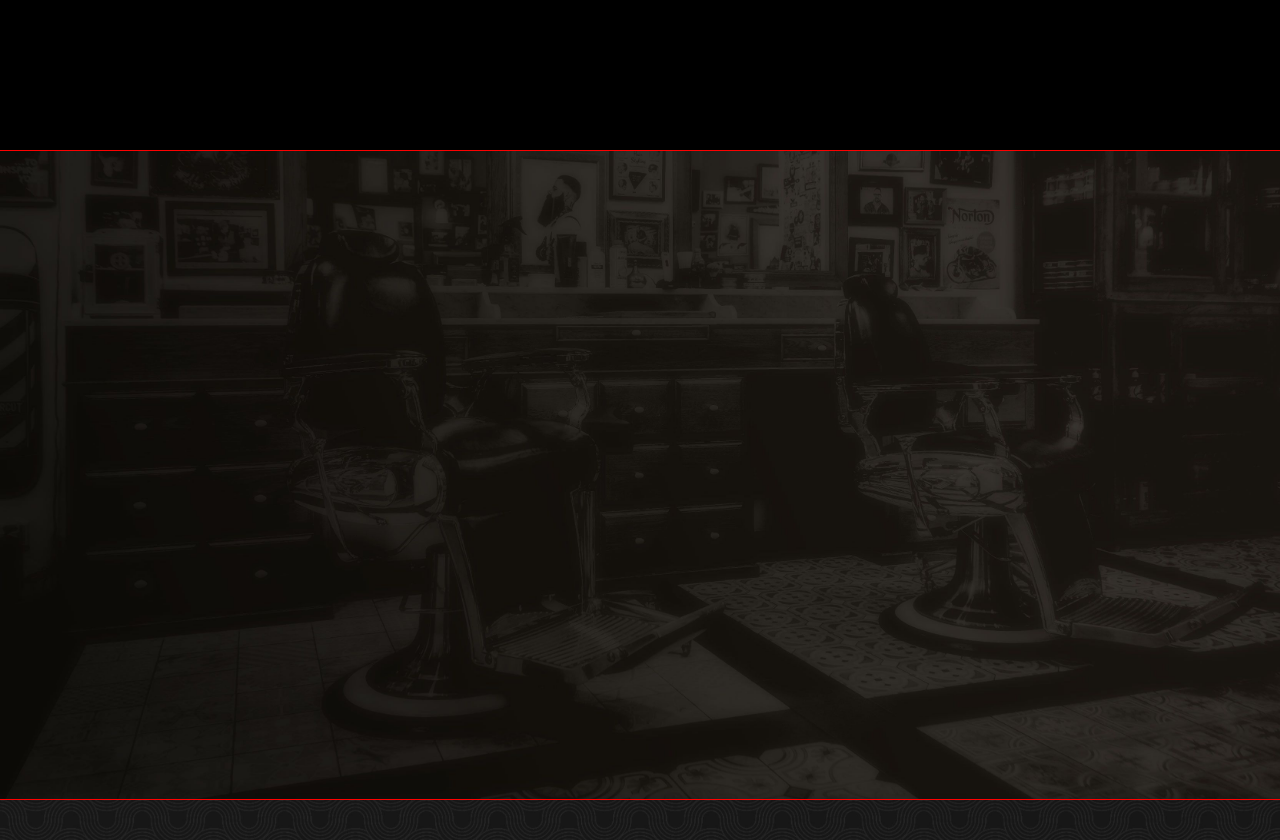
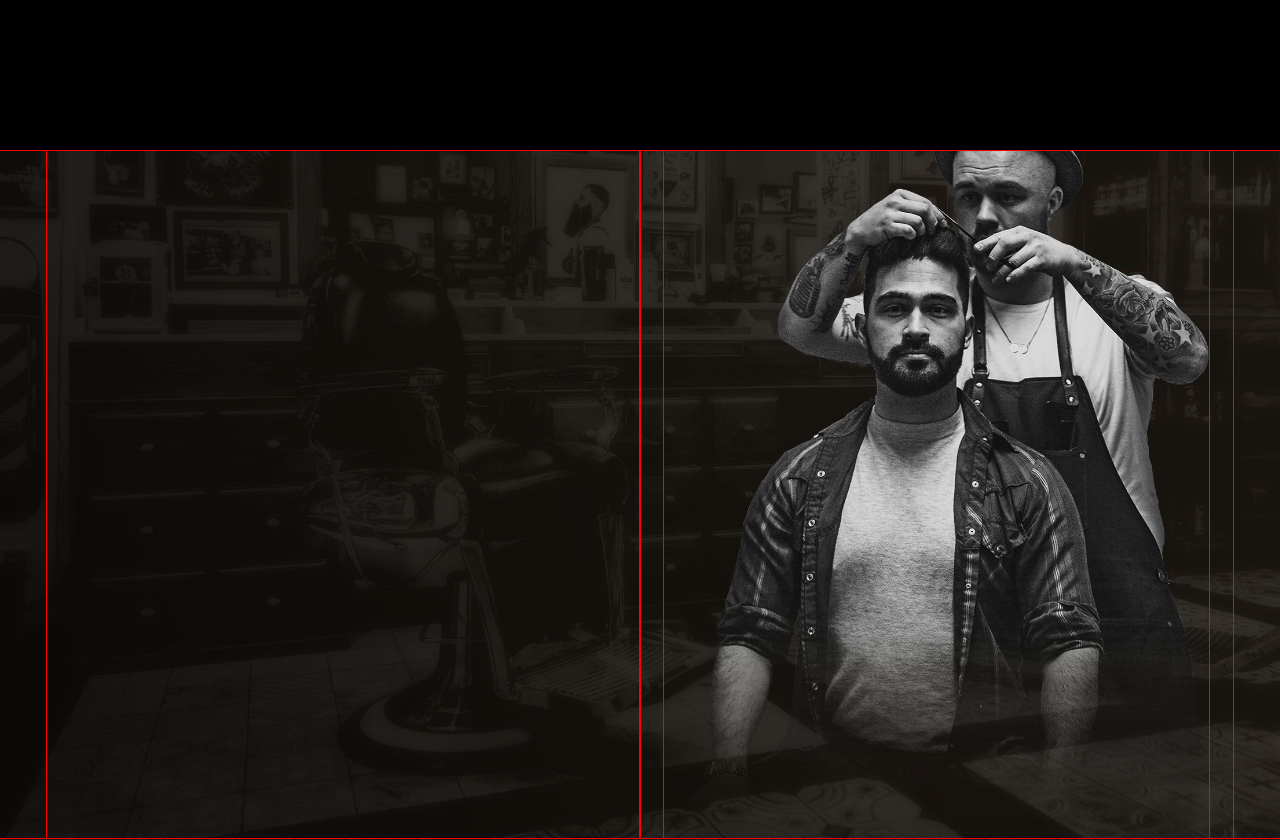
Before and after one commit to ruggerifrancesco/proj-html-vuejs, a Vue app: page / in a window 1280 px wide. Shown: the top 840 px of the page. Built offline with nearby package versions, Linux system fonts and the light colour scheme.

Commit message:
added new grid system and tested spacing, added new hero image

```diff
--- a/src/components/header-related/HeroComponent.vue
+++ b/src/components/header-related/HeroComponent.vue
@@ -1,6 +1,15 @@
 <template>
     <section class="hero">
-
+        <div class="container">
+          <div class="row">
+            <div class="col col-lg-6 hero-introduction">
+              Column
+            </div>
+            <div class="col-6 hero-image">
+              <img src="../../assets/hero/avadabarbers_hero_focalmirror.png" alt="">
+            </div>
+          </div>
+        </div>
     </section>
 </template>
 <script>
@@ -8,6 +17,32 @@ export default {
     name: 'HeroComponent',
 }
 </script>
-<style lang="">
+<style lang="scss" scoped>
+@use '../../styles/partials/_mixins.scss' as *;
+@use '../../styles/partials/_variables.scss' as *;
 
+    .hero-image {
+        display: none;
+    }
+
+    @media screen and (min-width: 1024px) {
+
+        .container {
+            max-width: 1185.6px;
+            padding-top: 90px;
+        }
+
+        .hero-introduction {
+            padding: 0 1.5rem;
+        }
+
+        .hero-image {
+            display: block;
+            padding: 0 1.5rem;
+
+            img {
+                @include imgElement (100%, contain, 50% 50%);
+            }
+        }
+    }
 </style>
--- a/src/styles/general.scss
+++ b/src/styles/general.scss
@@ -16,6 +16,10 @@ h1,h2,h3,h4,h5,h6 {
     font-family: 'Abril Fatface', cursive;
 }
 
+#app {
+    position: relative;
+}
+
 .wrapper-container {
     max-width: 1600px;
 }
```
